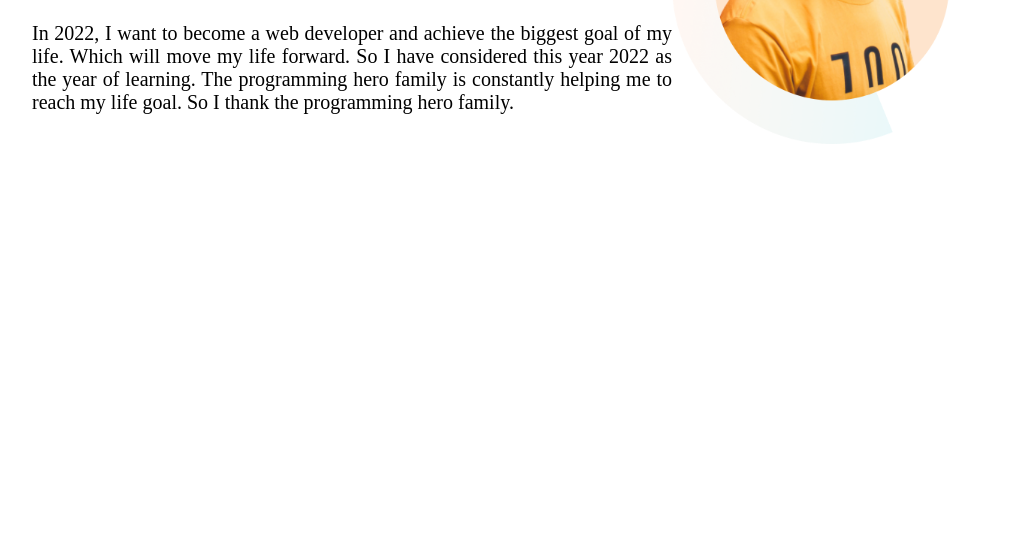
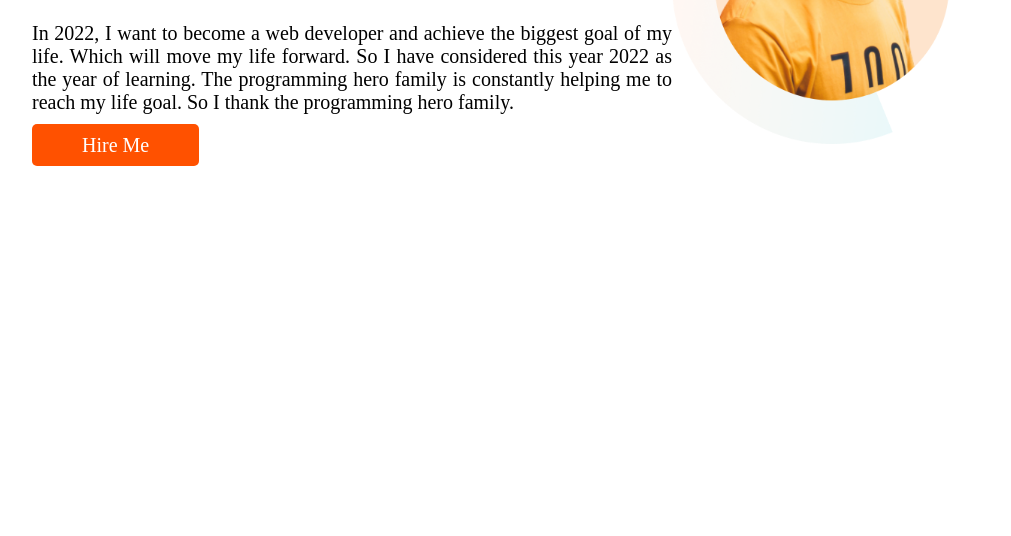
Before and after one commit to mahadihasan2/assignment-1, a plain HTML site: page index.html in a window 1280 px wide. Shown: the part 264-800 px from the top of the page, without its empty margins (63-1074 px from the left). Drawn offline with Linux system fonts and the light colour scheme.

Commit message:
fist-commit

```diff
--- a/index.html
+++ b/index.html
@@ -21,10 +21,15 @@
                 life forward. So I have considered this year 2022 as the year of learning. The programming hero
                 family
                 is constantly helping me to reach my life goal. So I thank the programming hero family.</p>
+
+            <a class="button" target="_blank" href="https://www.linkedin.com/feed/?trk=nav_back_to_linkedin">Hire Me</a>
+
+
         </div>
         <div class="img">
             <img src="images/person/person-0.png" alt="">
         </div>
+
     </section>
 
 </body>
--- a/style.css
+++ b/style.css
@@ -39,3 +39,14 @@ span{
     font-size: 20px;
     text-align: justify;
 }
+
+.button {
+    text-decoration: none;
+    background-color: rgb(255, 81, 0);
+    padding: 10px 50px;
+    border-radius: 5px;
+    color: white;
+    margin-top: 10%;
+    font-size: 20px;
+
+}
```
